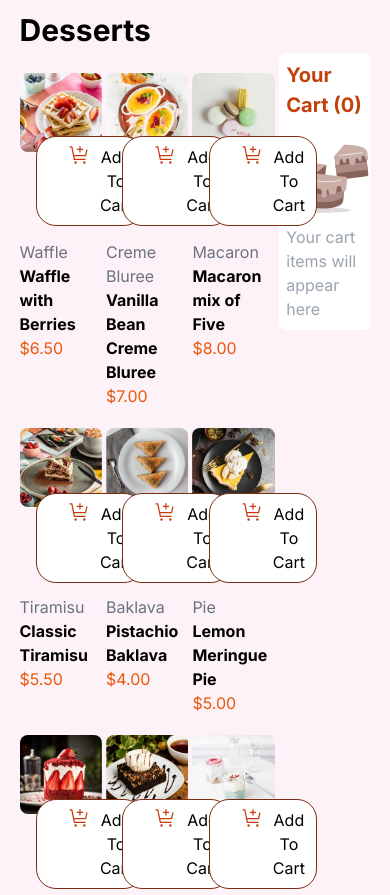
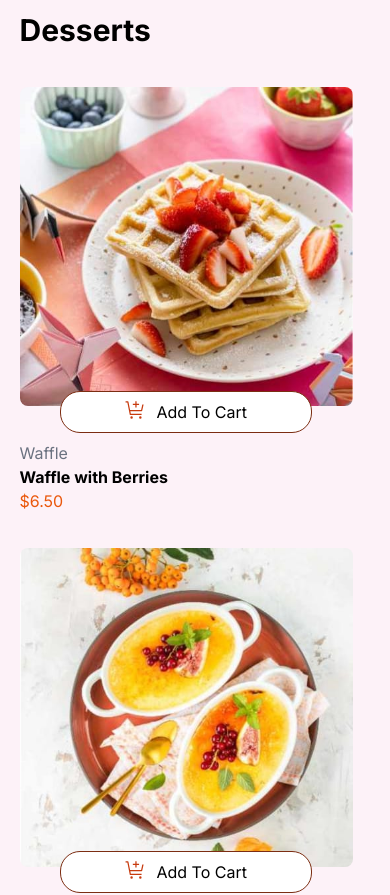
Before and after one commit to MuhirwaVerygood/front_product_list, a Next.js app: page / in a window 390 px wide. Shown: the top 895 px of the page. Built offline with nearby package versions, Linux system fonts and the light colour scheme.

Commit message:
After responsiveness

```diff
--- a/app/components/ProductList.tsx
+++ b/app/components/ProductList.tsx
@@ -198,18 +198,18 @@
     return (
         <div className={`w-full `}>
         <h1 className="font-bold text-[30px]">Desserts</h1>
-        <div className="flex flex-row">
-            <div className="grid grid-cols-3 w-[70%]">
+        <div className="flex lg:flex-row ss:flex-col">
+            <div className="grid md:grid-cols-2 lg:grid-cols-3 ss:grid-cols-1 md:w-[95%] lg:w-[70%] ss:w-full">
             {productLists.map((p, index) => {
                 return (
-                <div key={index} className="w-[95%] pt-[5%] cursor-pointer">
+                <div key={index} className="md:w-[95%] ss:w-[90%]  pt-[5%] cursor-pointer">
                     <Image
                     src={p.productImage}
                     alt={p.productDescription}
-                    className={p.isClicked ?" border-[2px] border-orange-500 rounded-lg  mt-4 mb-[-2%]": "rounded-lg mt-4 mb-[-2%] "}
+                    className={p.isClicked ?" ss:w-full border-[2px] border-orange-500 rounded-lg  mt-4 mb-[-2%]": "ss:w-full rounded-lg mt-4 mb-[-2%] "}
                     />
                     {p.quantity > 0 ? (
-                    <button className="flex flex-row  bg-orange-700 gap-10 items-center px-11 py-2 rounded-[20px] relative top-[-4%]   border-none left-[20%]">
+                    <button className="flex flex-row  bg-orange-700 gap-10 items-center lg:px-8 lg:py-2 md:py-3 ss:py-2 ss:px-16  md:px-16  rounded-[20px] relative ss:top-[-2%] sm:top-[-1%]  md:top-[-4%]   border-none  ss:mx-auto   ">
                         <Image
                         src={RemoveIcon}
                         className="border-orange-300 border-[1px] w-[20px] h-[20px]  p-1 px-1 rounded-[50%]"
@@ -226,7 +226,7 @@
                     </button>
                     ) : (
                     <button
-                        className="bg-white px-8 py-2 flex flex-row rounded-[20px] relative top-[-4%] border-[1px] border-orange-900 left-[20%]"
+                        className=" bg-white lg:px-8 lg:py-2 md:py-3 ss:py-2 ss:px-16  md:px-16 flex flex-row rounded-[20px] relative ss:top-[-2%] sm:top-[-1%]  md:top-[-4%]   border-[1px] border-orange-900 ss:mx-auto"
                         onClick={() => addToCart(p, index)}
                     >
                         <Image
@@ -245,7 +245,7 @@
             })}
             </div>
 
-            <div className="bg-white w-[25%] pt-[2%] pl-[2%] rounded-lg h-fit">
+            <div className="bg-white md:w-[50%] lg:w-[25%] md:mt-5 ss:w-[90%] md:pt-[2%] ss:pt-[5%] ss:mt-[5%] md:mt-0 pl-[2%] rounded-lg h-fit">
             <h1 className=" text-[20px] mb-3 font-bold text-orange-700">
                 Your Cart ({totalQuantity})
             </h1>
--- a/tailwind.config.ts
+++ b/tailwind.config.ts
@@ -13,6 +13,9 @@ const config: Config = {
         "gradient-conic":
           "conic-gradient(from 180deg at 50% 50%, var(--tw-gradient-stops))",
       },
+      screens:{
+        "ss":"200px"
+      }
     },
   },
   plugins: [],
```
